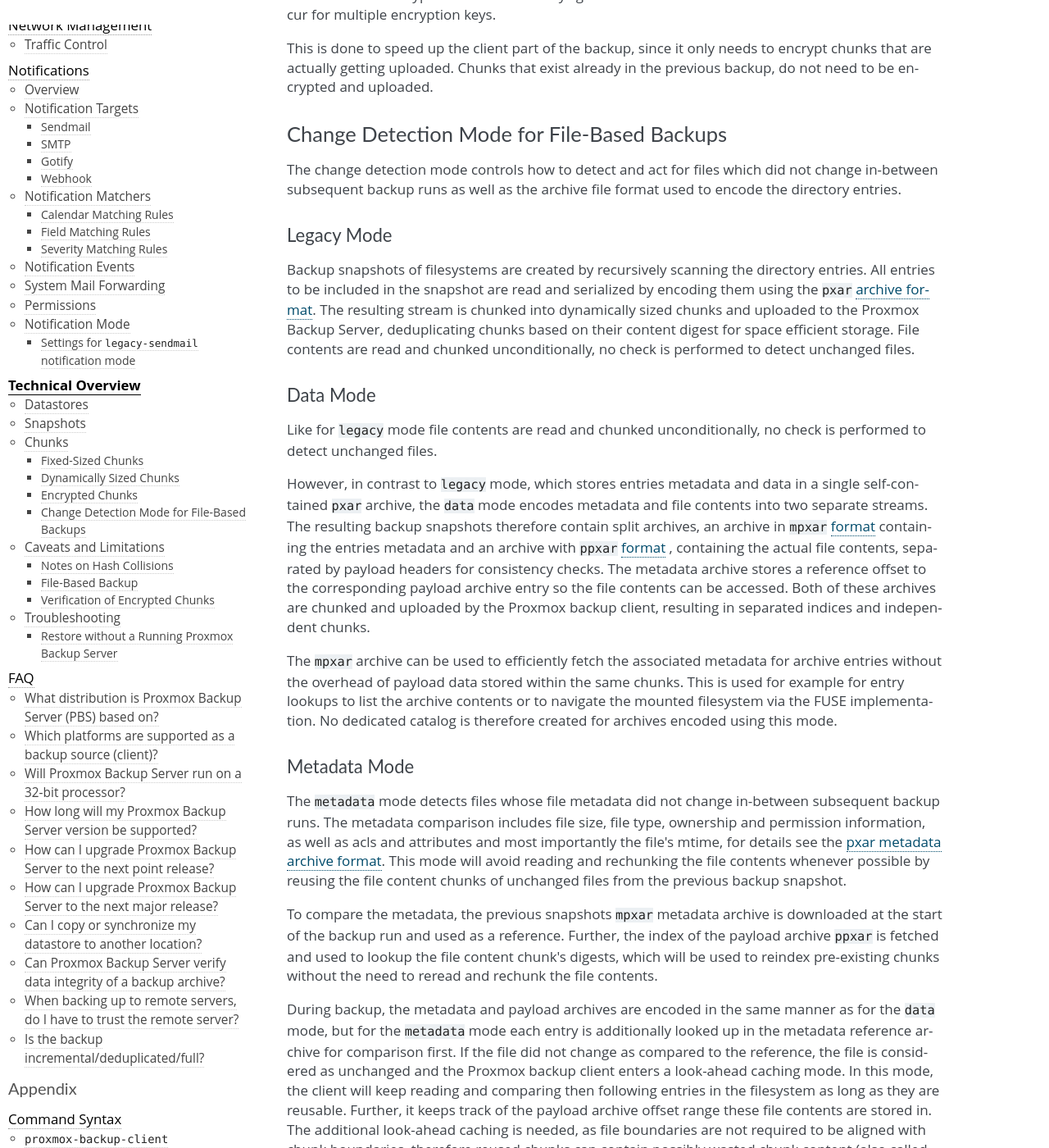
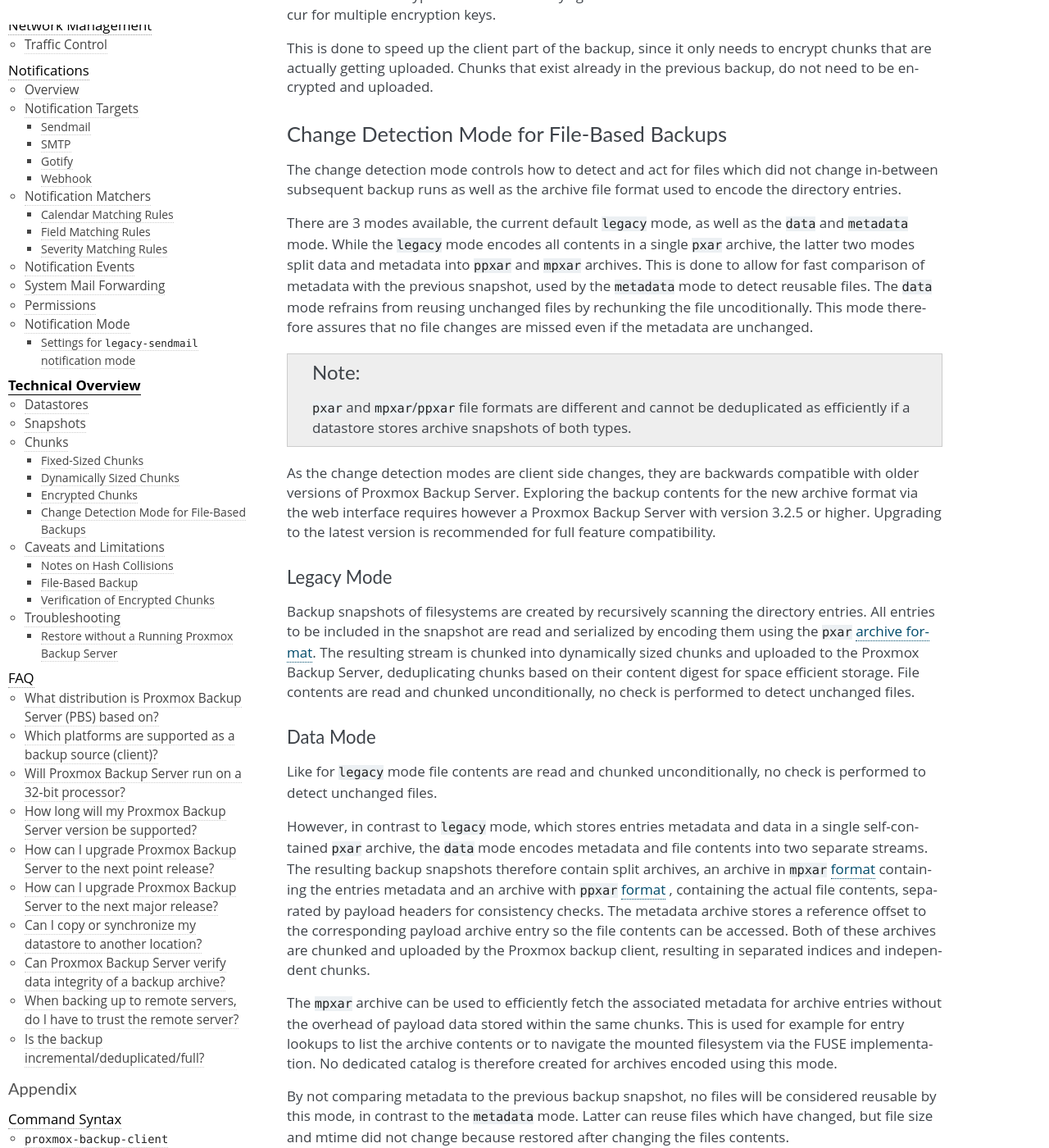
Before and after one commit to rikka-chunibyo/PBS-X, a Sphinx documentation site: the page built from docs/technical-overview.rst, in a window 1280 px wide and 1400 px high, scrolled down 2453 px. Shown: the whole window at 82% size. Built offline with Sphinx 7.4.7, drawn with Linux system fonts in a browser that asks for light colours; some of the changed text lies outside the part shown.

Commit message:
docs: explain some further caveats of the change detection modes
Explain that the change detection mode data makes sure that no files
are considered reusable, even if their metadata might match and that
the use of ctime and inode number is not possible for detection of
unchanged files if the filesystem was synced to a temporary location,
therefore the mtime and size are used for detection.

Also note the reduced deduplication when storing snaphshots with
mixed archive formats on the same datastore.

Further, mention the backwards compatibility to older version of the
Proxmox Backup Server.

Suggested-by: Thomas Lamprecht <t.lamprecht@proxmox.com>
Signed-off-by: Christian Ebner <c.ebner@proxmox.com>

```diff
--- a/docs/technical-overview.rst
+++ b/docs/technical-overview.rst
@@ -141,6 +141,25 @@ The change detection mode controls how to detect and act for files which did not
 change in-between subsequent backup runs as well as the archive file format used
 to encode the directory entries.
 
+There are 3 modes available, the current default ``legacy`` mode, as well as the
+``data`` and ``metadata`` mode. While the ``legacy`` mode encodes all contents
+in a single ``pxar`` archive, the latter two modes split data and metadata into
+``ppxar`` and ``mpxar`` archives. This is done to allow for fast comparison of
+metadata with the previous snapshot, used by the ``metadata`` mode to detect
+reusable files. The ``data`` mode refrains from reusing unchanged files by
+rechunking the file uncoditionally. This mode therefore assures that no file
+changes are missed even if the metadata are unchanged.
+
+.. NOTE:: ``pxar`` and ``mpxar``/``ppxar`` file formats are different and cannot
+    be deduplicated as efficiently if a datastore stores archive snapshots of
+    both types.
+
+As the change detection modes are client side changes, they are backwards
+compatible with older versions of Proxmox Backup Server. Exploring the backup
+contents for the new archive format via the web interface requires however a
+Proxmox Backup Server with version 3.2.5 or higher. Upgrading to the latest
+version is recommended for full feature compatibility.
+
 .. _change-detection-mode-legacy:
 
 Legacy Mode
@@ -182,6 +201,11 @@ chunks. This is used for example for entry lookups to list the archive contents
 or to navigate the mounted filesystem via the FUSE implementation. No dedicated
 catalog is therefore created for archives encoded using this mode.
 
+By not comparing metadata to the previous backup snapshot, no files will be
+considered reusable by this mode, in contrast to the ``metadata`` mode.
+Latter can reuse files which have changed, but file size and mtime did not
+change because restored after changing the files contents.
+
 .. _change-detection-mode-metadata:
 
 Metadata Mode
@@ -191,9 +215,15 @@ The ``metadata`` mode detects files whose file metadata did not change
 in-between subsequent backup runs. The metadata comparison includes file size,
 file type, ownership and permission information, as well as acls and attributes
 and most importantly the file's mtime, for details see the
-:ref:`pxar metadata archive format <pxar-meta-format>`. This mode will avoid
-reading and rechunking the file contents whenever possible by reusing the file
-content chunks of unchanged files from the previous backup snapshot.
+:ref:`pxar metadata archive format <pxar-meta-format>`. Files ctime and inode
+number are not stored and used for comparison, since some tools (e.g.
+``vzdump``) might sync the contents of the filesystem to a temporary location
+before actually performing the backup via the Proxmox backup client. For these
+cases, ctime and inode number will always change.
+
+This mode will avoid reading and rechunking the file contents whenever possible
+by reusing the file content chunks of unchanged files from the previous backup
+snapshot.
 
 To compare the metadata, the previous snapshots ``mpxar`` metadata archive is
 downloaded at the start of the backup run and used as a reference. Further, the
```
